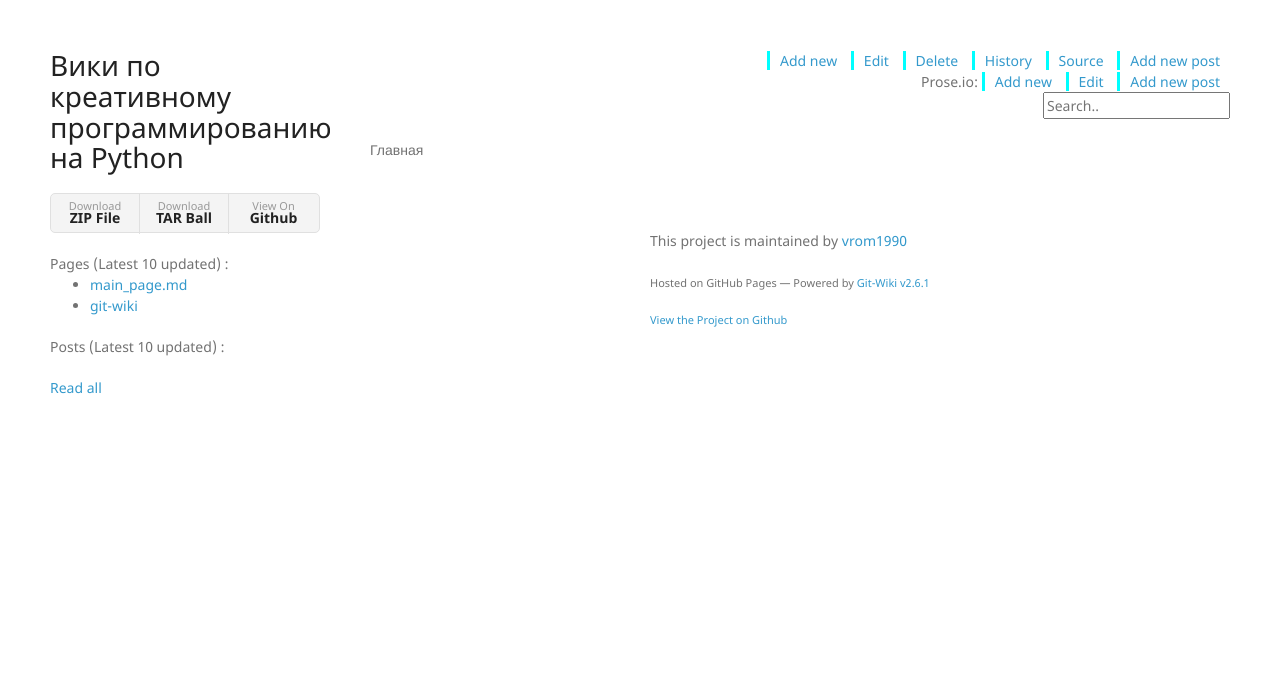
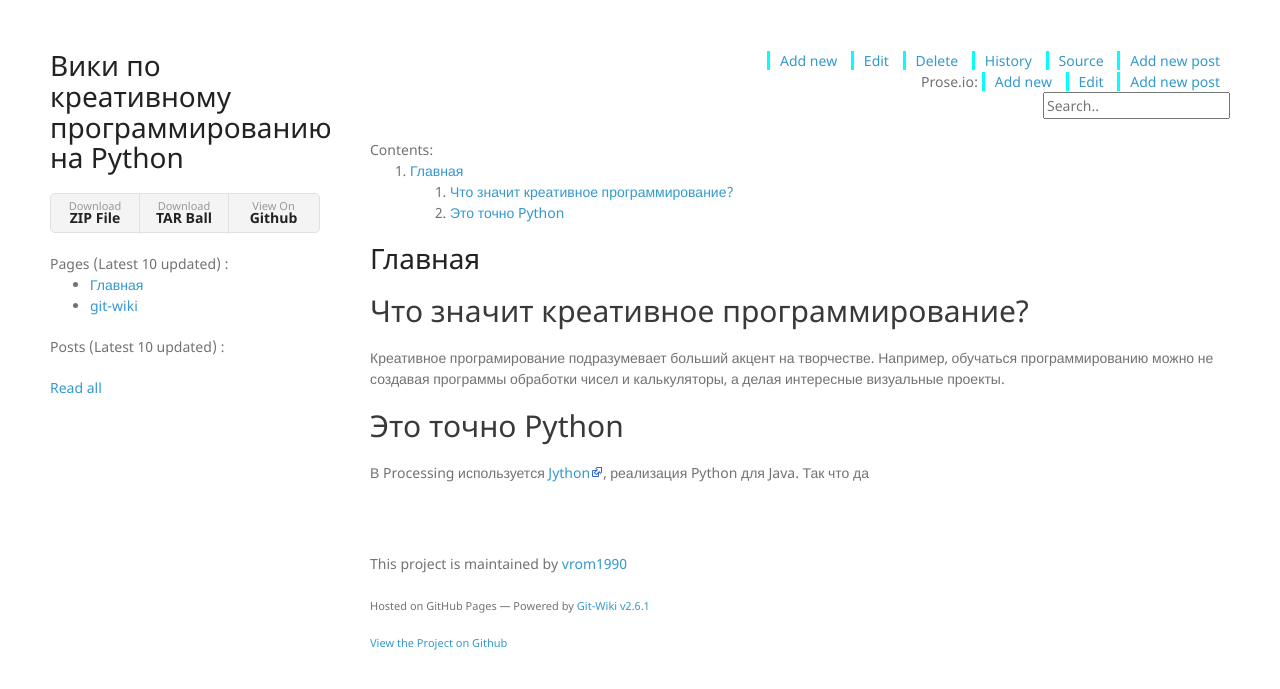
Before and after one commit to vrom1990/creativepythonwiki, a Jekyll site: the page built from wiki/main_page.md, in a window 1280 px wide. Shown: the top 689 px of the page. Built offline with Jekyll 4.4.1, drawn with Linux system fonts in a browser that asks for light colours; nearby versions of some CDN libraries; comment, search, counter and statistics services are not loaded; our own code applies the rules of GitHub Pages for plain Markdown files.

Commit message:
Update main_page.md

```diff
--- a/wiki/main_page.md
+++ b/wiki/main_page.md
@@ -3,4 +3,12 @@ redirect_from: /
 published: true
 ---
 
-Главная
+# Главная
+
+## Что значит креативное программирование?
+
+Креативное програмирование подразумевает больший акцент на творчестве. Например, обучаться программированию можно не создавая программы обработки чисел и калькуляторы, а делая интересные визуальные проекты.
+
+## Это точно Python
+
+В Processing используется [Jython](https://ru.wikipedia.org/wiki/Jython), реализация Python для Java. Так что да
```
